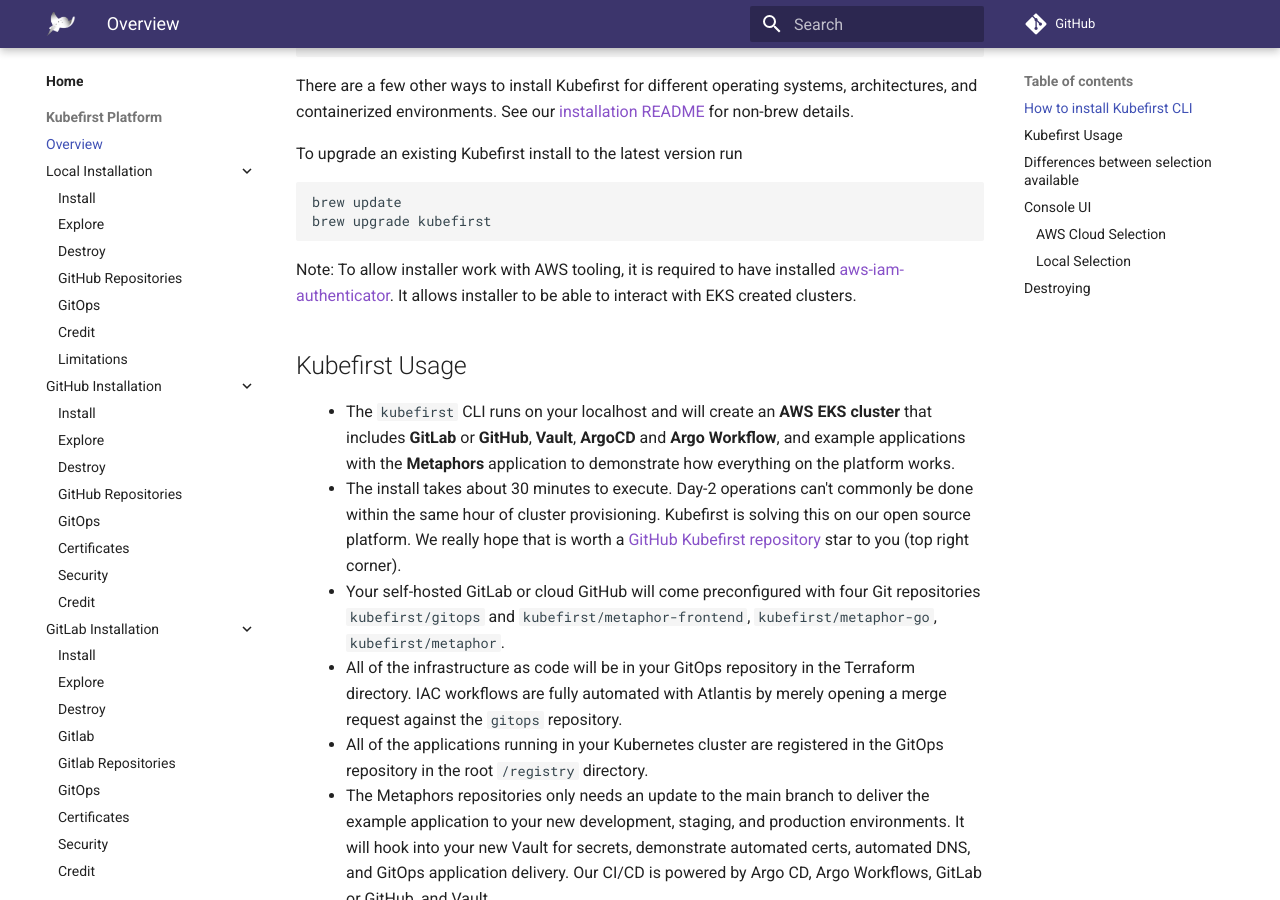
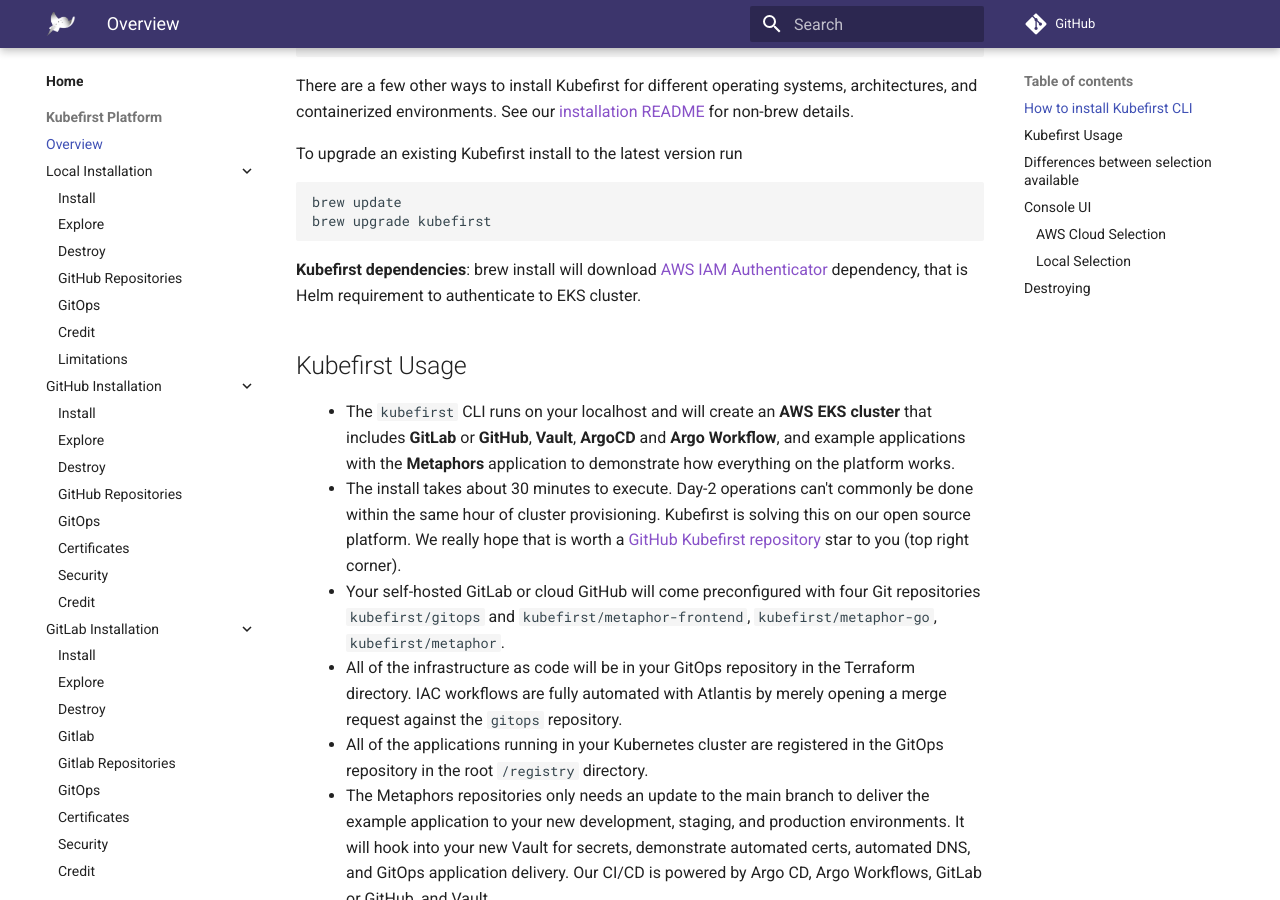
Before and after one commit to konstructio/kubefirst, an MkDocs documentation site: the page built from docs/kubefirst/overview.md, in a window 1280 px wide and 900 px high, scrolled down 522 px. Built offline with MkDocs 1.6.1 and Material for MkDocs 9.7.7, drawn with Linux system fonts in a browser that asks for light colours; comment, search, counter and statistics services are not loaded.

Commit message:
feat: add aws-iam-authenticator dependency to goreleaser (#1162)
* feat: add aws-iam-authenticator dependency to goreleaser

* docs: add aws iam authenticator dependency

* docs: update aws iam tool dependency

Signed-off-by: João Vanzuita <joao@kubeshop.io>

````diff
--- a/.goreleaser.yaml
+++ b/.goreleaser.yaml
@@ -39,3 +39,5 @@
   tap:
     owner: kubefirst
     name: homebrew-tools
+  dependencies:
+    - aws-iam-authenticator
--- a/docs/kubefirst/overview.md
+++ b/docs/kubefirst/overview.md
@@ -23,8 +23,7 @@
 brew upgrade kubefirst
 ```
 
-Note: To allow installer work with AWS tooling, it is required to have installed [aws-iam-authenticator](https://docs.aws.amazon.com/eks/latest/userguide/install-aws-iam-authenticator.html). It allows installer to be able to interact with EKS created clusters.
-
+**Kubefirst dependencies**: brew install will download [AWS IAM Authenticator](https://docs.aws.amazon.com/eks/latest/userguide/install-aws-iam-authenticator.html) dependency, that is Helm requirement to authenticate to EKS cluster.
 
 ## Kubefirst Usage
 
@@ -58,7 +57,6 @@
 |kubefirst console| yes | yes | yes|
 |oidc | yes, for argo/argocd | yes | yes|
 
-
 ****1: On local, atlantis uses an ngrok tunnel to allow github to call us back, so it may not be production ready.***
 
 ****2: Learn more about mkcert [here](./local/install.html#super-powers-user-needs-and-certificates-to-deal-with-https-locally)***
````
Also changed, not shown: 1 other file.
